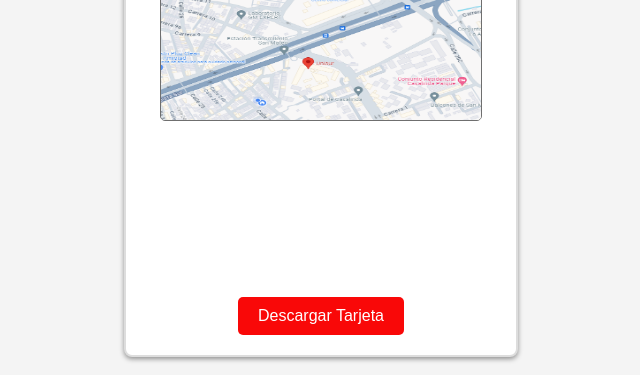
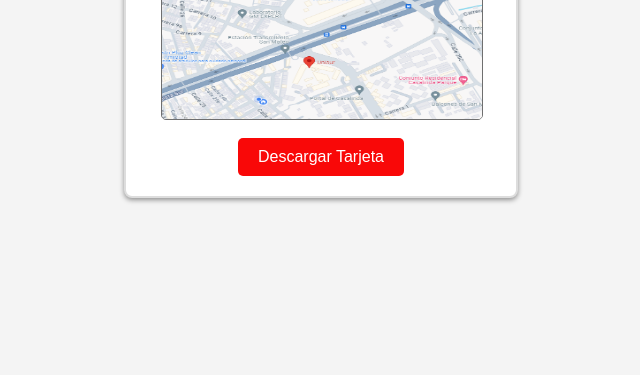
Before and after one commit to BLADIMIR82/tarjeta-presentacion-vendedor, a plain HTML site: page index.html in a window 1280 px wide. Shown: the part 585-960 px from the top of the page, without its empty margins (319-959 px from the left). After the commit the page ends 800 px from the top, so only its background shows below. Drawn offline with Linux system fonts and the light colour scheme.

Commit message:
css height

```diff
--- a/styles.css
+++ b/styles.css
@@ -5,13 +5,13 @@ body {
   display: flex;
   justify-content: center;
   align-items: center;
-  height: 120vh;
+  height: 100vh;
   background-color: #f4f4f4;
 }
 
 .card {
   width: 350px;
-  height: 110vh;
+  max-height: 100%;
   border: 2px solid #ddd;
   border-radius: 8px;
   padding: 20px;
@@ -111,18 +111,14 @@ p {
 }
 .map-box {
   border-radius: 8px;
-  width: 100%;
-  height: 100%;
+  width: 320px;
+  height: 125px;
 }
 .map-box img{
-
   width: 320px;
   height: 125px;
   border: 1px solid #00000090;
   border-radius: 5px;
-
-
-
 }
 
 h4 {
```
